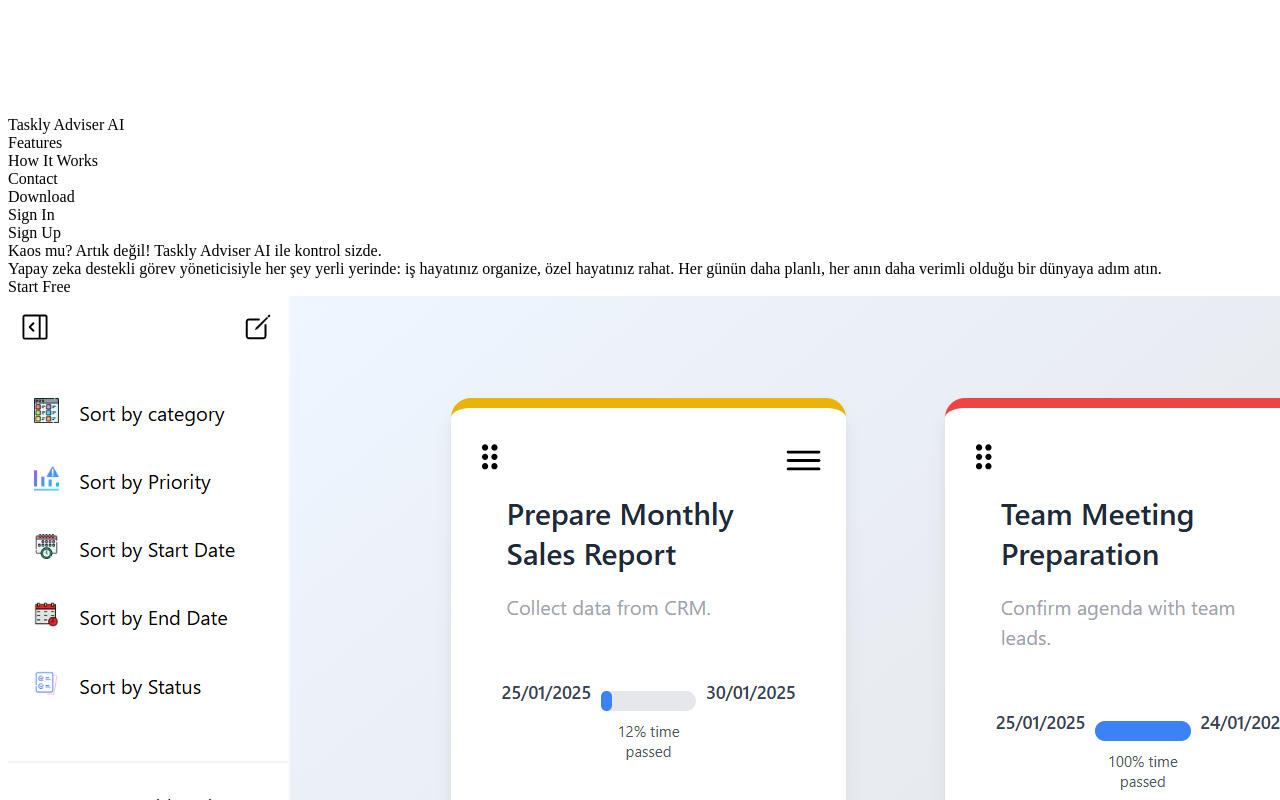
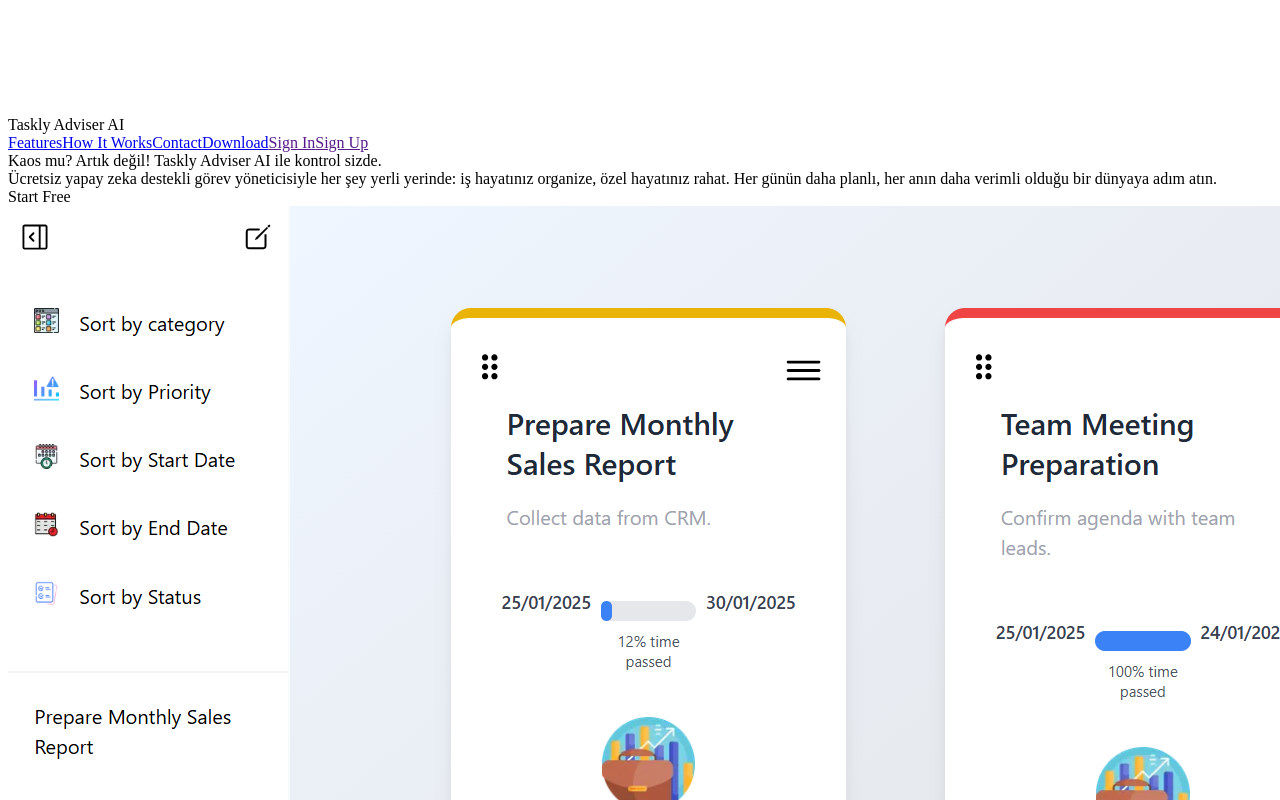
Before and after one commit to tugcan-kartal/dailyorganizerintroductionwebsite, a Next.js app: page / in a window 1280 px wide. Shown: the part 920-1720 px from the top of the page. Built offline with nearby package versions, Linux system fonts and the light colour scheme.

Commit message:
draft done

```diff
--- a/src/app/components/contact.tsx
+++ b/src/app/components/contact.tsx
@@ -45,9 +45,9 @@
     };
 
     return (
-        <div className="flex flex-col md:flex-row w-[80%] mx-auto items-center justify-center mt-[10vh] p-8 rounded-lg">
+        <div id="contact" className="flex flex-col md:flex-row w-[80%] mx-auto items-center justify-center mt-[10vh] p-8 rounded-lg">
             <div className="w-full md:w-1/2 md:mr-[20%]">
-                <h2 className="text-3xl font-bold mb-4 text-blue-700">Contact Us</h2>
+                <h2 className="text-3xl font-bold mb-4 text-blue-400">Contact Us</h2>
                 <form onSubmit={handleSubmit} className="space-y-6">
                     <div>
                         <label htmlFor="username" className="block text-sm font-medium text-gray-700">Username</label>
@@ -86,7 +86,7 @@
                         />
                     </div>
 
-                    <button type="submit" className="w-full bg-blue-600 text-white p-3 rounded-md hover:bg-blue-700 shadow-md transition duration-200">Send</button>
+                    <button type="submit" className="w-full bg-blue-400 text-white p-3 rounded-md hover:bg-blue-500 shadow-md transition duration-200">Send</button>
                     {statusMessage && <p className="mt-2 text-green-600">{statusMessage}</p>}
                 </form>
             </div>
--- a/src/app/components/download.tsx
+++ b/src/app/components/download.tsx
@@ -3,10 +3,10 @@
 
 const Download = () => {
   return (
-    <div className="mx-auto my-[10%] rounded-2xl">
+    <div id="download" className="mx-auto my-[10%] rounded-2xl">
       <div className="flex flex-col justify-center items-center text-center">
         <h1 className="text-4xl font-bold text-gray-800 leading-snug">
-          Kolay ve pratik AI entegreli uygulama ile en zor işleri hallet
+          Kolay ve pratik AI entegreli uygulama ile en zor işleri ücretsiz hallet
         </h1>
         <p className="text-lg text-gray-500 mt-4">
           Mobil ve PC sürümü mevcut, hemen deneyin!
--- a/src/app/components/features.tsx
+++ b/src/app/components/features.tsx
@@ -62,7 +62,7 @@
 const Features = () => {
   return (
     <div className="my-[15%]">
-      <div>
+      <div id="features">
         {features.map((feature, index) => (
           <FeatureParagraph
             key={index}
@@ -75,7 +75,7 @@
         ))}
       </div>
 
-      <div className="flex flex-col md:flex-row items-center justify-center mt-10 space-y-5 md:space-y-0 md:space-x-10">
+      <div id="howitworks" className="flex flex-col md:flex-row items-center justify-center mt-10 space-y-5 md:space-y-0 md:space-x-10">
         <div className="flex flex-col items-start max-w-md space-y-3 text-center md:text-left">
           <h2 className="text-2xl font-bold">Discover How It Works</h2>
           <p className="text-base text-gray-600">
--- a/src/app/components/footer.tsx
+++ b/src/app/components/footer.tsx
@@ -21,23 +21,22 @@
         </div>
 
         <div className="flex justify-center items-center gap-x-[25%]">
-          <div className="text-3xl text-gray-600 hover:text-blue-500">
+          <div className="text-3xl text-gray-600 hover:text-blue-500 cursor-pointer">
             <IoLogoGooglePlaystore />
           </div>
 
-          <div className="text-3xl text-gray-600 hover:text-blue-500">
+          <div className="text-3xl text-gray-600 hover:text-blue-500 cursor-pointer">
             <FaInstagram />
           </div>
 
-          <div className="text-3xl text-gray-600 hover:text-blue-500">
+          <div className="text-3xl text-gray-600 hover:text-blue-500 cursor-pointer">
             <FaYoutube />
           </div>
         </div>
+      </div>
 
-        <div className="flex justify-center items-center gap-x-5">
-          <div>Hakkımızda</div>
-          <div>İletişim</div>
-        </div>
+      <div className="text-center py-4 text-sm text-gray-500">
+        © {new Date().getFullYear()} Taskly Adviser AI. Tüm hakları saklıdır.
       </div>
     </div>
   );
--- a/src/app/components/heroSection.tsx
+++ b/src/app/components/heroSection.tsx
@@ -8,7 +8,7 @@
             <div className="flex gap-x-[5vw] justify-center items-center pt-[5%]">
                 <div className="w-[30%] flex flex-col gap-y-[2vh]">
                     <div className="text-5xl font-semibold text-gray-700">Kaos mu? Artık değil! Taskly Adviser AI ile kontrol sizde.</div>
-                    <div className="text-lg text-gray-600">Yapay zeka destekli görev yöneticisiyle her şey yerli yerinde: iş hayatınız organize, özel hayatınız rahat. Her günün daha planlı, her anın daha verimli olduğu bir dünyaya adım atın.</div>
+                    <div className="text-lg text-gray-600">Ücretsiz yapay zeka destekli görev yöneticisiyle her şey yerli yerinde: iş hayatınız organize, özel hayatınız rahat. Her günün daha planlı, her anın daha verimli olduğu bir dünyaya adım atın.</div>
                     <div className="bg-blue-300 w-[20%] text-center text-white px-2 py-2 rounded-2xl">Start Free</div>
                 </div>
 
--- a/src/app/components/navbar.tsx
+++ b/src/app/components/navbar.tsx
@@ -1,6 +1,7 @@
 import Image from "next/image";
 import React from "react";
 import LogoTransparent from "@/../public/logo-transparent.png"
+import Link from "next/link";
 
 const Navbar: React.FC = () => {
   return (
@@ -19,12 +20,12 @@
         </div>
 
         <div className="flex justify-center items-center gap-x-[1vw] pr-5">
-            <div className="cursor-pointer text-lg">Features</div>
-            <div className="cursor-pointer text-lg">How It Works</div>
-            <div className="cursor-pointer text-lg">Contact</div>
-            <div className="border-r-2 border-gray-200 pr-5 cursor-pointer text-lg">Download</div>
-            <div className="cursor-pointer text-lg">Sign In</div>
-            <div className="cursor-pointer text-lg px-4 py-1 bg-blue-300 rounded-2xl text-white">Sign Up</div>
+            <Link href="#features" className="cursor-pointer text-lg">Features</Link>
+            <Link href="#howitworks" className="cursor-pointer text-lg">How It Works</Link>
+            <Link href="#contact" className="cursor-pointer text-lg">Contact</Link>
+            <Link href="#download" className="border-r-2 border-gray-200 pr-5 cursor-pointer text-lg">Download</Link>
+            <Link href="" className="cursor-pointer text-lg">Sign In</Link>
+            <Link href="" className="cursor-pointer text-lg px-4 py-1 bg-blue-300 rounded-2xl text-white">Sign Up</Link>
         </div>
 
       </div>
```
Also changed, not shown: public/assets/ContactPage-Contact.svg.
